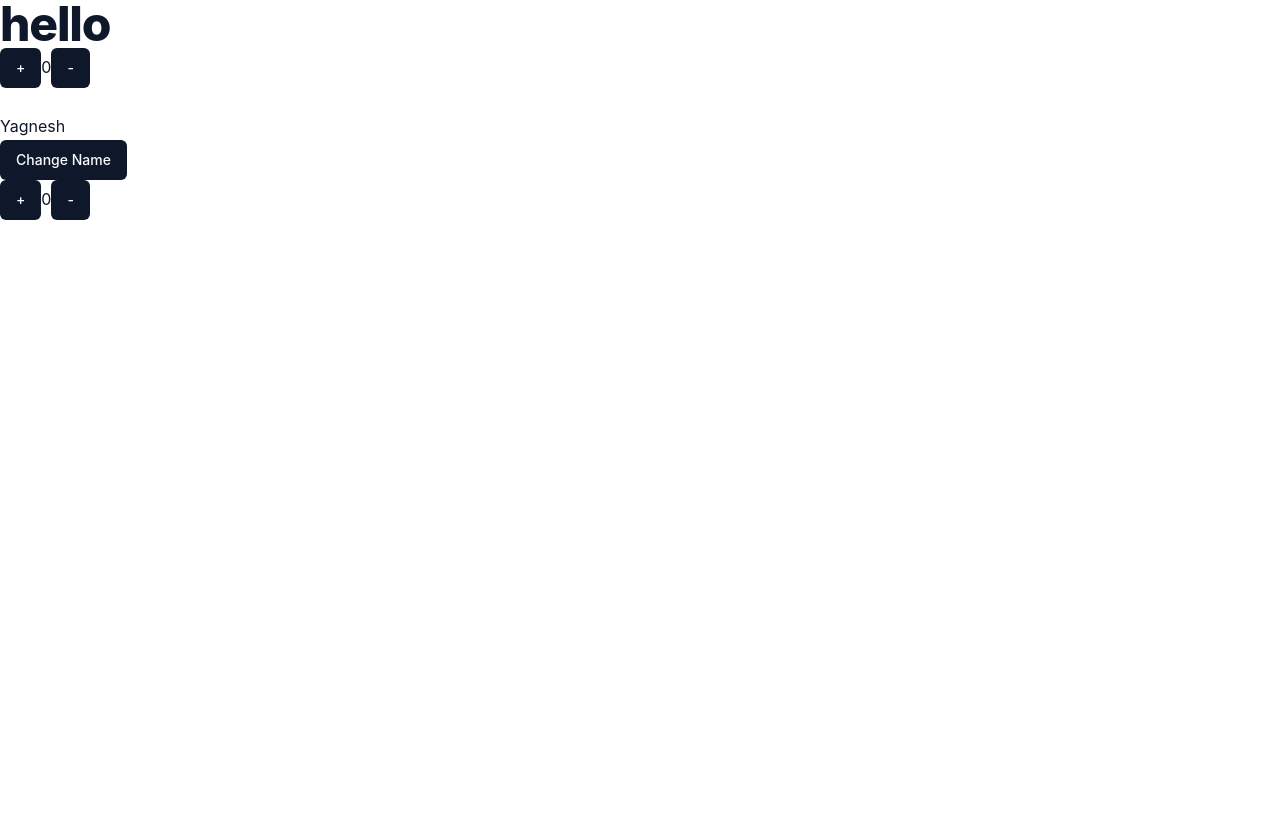
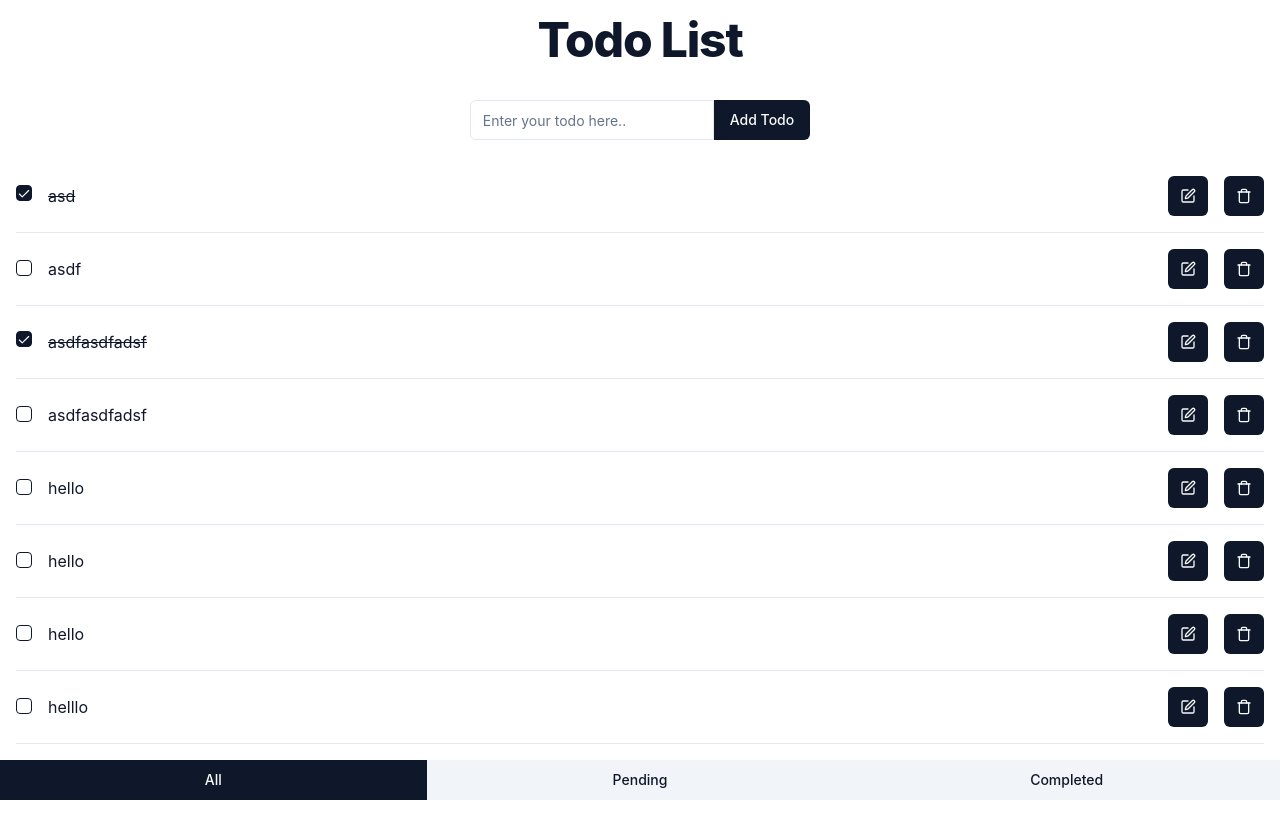
Before and after one commit to the-special-character/tsc-fs12, a React app: page / in a window 1280 px wide. Shown: the top 838 px of the page. Before the commit the page ends 800 px from the top, so only its background shows below. Built offline with nearby package versions, Linux system fonts and the light colour scheme; data requests are answered from the project's data file.

Commit message:
commit code

```diff
--- a/src/Todo/index.jsx
+++ b/src/Todo/index.jsx
@@ -1,210 +1,288 @@
-import React, { Component, createRef } from "react";
+import React, {
+  Component,
+  createRef,
+  useEffect,
+  useRef,
+  useState,
+} from "react";
 import TodoForm from "./todoForm";
 import TodoList from "./todoList";
 import TodoFilter from "./todoFilter";
 
-export default class Todo extends Component {
-  state = {
-    todoList: [],
-    filterType: "all",
-    status: [],
-  };
+const Todo = () => {
+  const todoText = useRef(null);
+  const [status, setStatus] = useState([]);
+  const [todoList, setTodoList] = useState([]);
+  const [filterType, setFilterType] = useState("all");
 
-  todoText = createRef();
-
-  componentDidMount() {
-    this.loadTodo("all");
-  }
-
-  loadTodo = async (filterType) => {
+  const loadTodo = async (ft) => {
     const currentState = "LOAD_TODO";
     try {
-      this.setState(({ status }) => {
-        return {
-          status: [
-            ...status,
+      setStatus((val) => [
+        ...val,
         {
           state: currentState,
           status: "loading",
           message: "Todo List is loading...",
         },
-          ],
-        };
-      });
+      ]);
 
       let url = "http://localhost:3000/todoList";
-      if (filterType !== "all") {
+      if (ft !== "all") {
         url += `?isDone=${filterType === "completed"}`;
       }
 
       const res = await fetch(url);
       const json = await res.json();
-      this.setState({ todoList: json, filterType });
+      setTodoList(json);
+      setFilterType(ft);
     } catch (error) {
     } finally {
-      this.setState(({ status }) => {
-        const index = status.findIndex((x) => x.state === currentState);
-        return {
-          status: [...status.slice(0, index), ...status.slice(index + 1)],
-        };
+      setStatus((val) => {
+        const index = val.findIndex((x) => x.state === currentState);
+        return [...val.slice(0, index), ...val.slice(index + 1)];
       });
     }
   };
 
-  addTodo = async (e) => {
-    const currentState = "ADD_TODO";
-    try {
-      e.preventDefault();
-      this.setState(({ status }) => {
-        return {
-          status: [
-            ...status,
-            {
-              state: currentState,
-              status: "loading",
-              message: "Todo List is loading...",
-            },
-          ],
-        };
-      });
+  const addTodo = () => {};
 
-      const todoTextRef = this.todoText.current;
+  const updateTodo = () => {};
 
-      const res = await fetch("http://localhost:3000/todoList", {
-        method: "POST",
-        body: JSON.stringify({
-          text: todoTextRef.value,
-          isDone: false,
-        }),
-        headers: {
-          "Content-Type": "application/json",
-          Accept: "application/json",
-        },
-      });
-      const json = await res.json();
+  const deleteTodo = () => {};
 
-      // async code
-      this.setState(
-        ({ todoList }) => {
-          return {
-            todoList: [...todoList, json],
-          };
-        },
-        () => {
-          // sync code
-          todoTextRef.value = "";
-        }
-      );
-    } catch (error) {
-    } finally {
-      this.setState(({ status }) => {
-        const index = status.findIndex((x) => x.state === currentState);
-        return {
-          status: [...status.slice(0, index), ...status.slice(index + 1)],
-        };
-      });
-    }
-  };
+  const addTodoStatus = status.find((x) => x.state === "ADD_TODO");
+  const loadTodoStatus = status.find((x) => x.state === "LOAD_TODO");
+  const deleteTodoStatus = status.filter((x) => x.state === "DELETE_TODO");
 
-  updateTodo = async (item) => {
-    try {
-      const res = await fetch(`http://localhost:3000/todoList/${item.id}`, {
-        method: "PUT",
-        body: JSON.stringify(item),
-        headers: {
-          "Content-Type": "application/json",
-          Accept: "application/json",
-        },
-      });
-
-      const json = await res.json();
-
-      this.setState(({ todoList }) => {
-        const index = todoList.findIndex((x) => x.id === item.id);
-        return {
-          todoList: [
-            ...todoList.slice(0, index),
-            json,
-            ...todoList.slice(index + 1),
-          ],
-        };
-      });
-    } catch (error) {}
-  };
-
-  deleteTodo = async (item) => {
-    const currentState = "DELETE_TODO";
-    try {
-      this.setState(({ status }) => {
-        return {
-          status: [
-            ...status,
-            {
-              id: item.id,
-              state: currentState,
-              status: "loading",
-              message: "Todo List is loading...",
-            },
-          ],
-        };
-      });
-
-      await fetch(`http://localhost:3000/todoList/${item.id}`, {
-        method: "DELETE",
-      });
-
-      this.setState(({ todoList }) => {
-        const index = todoList.findIndex((x) => x.id === item.id);
-        return {
-          todoList: [...todoList.slice(0, index), ...todoList.slice(index + 1)],
-        };
-      });
-    } catch (error) {
-    } finally {
-      this.setState(({ status }) => {
-        const index = status.findIndex(
-          (x) => x.state === currentState && x.id === item.id
-        );
-        return {
-          status: [...status.slice(0, index), ...status.slice(index + 1)],
-        };
-      });
-    }
-  };
-
-  onChangeFilterType = (filterType) => {
-    this.setState({ filterType });
-  };
-
-  render() {
-    const { todoList, filterType, status } = this.state;
-
-    const loadTodo = status.find((x) => x.state === "LOAD_TODO");
-    const addTodo = status.find((x) => x.state === "ADD_TODO");
-    const deleteTodo = status.filter((x) => x.state === "DELETE_TODO");
+  useEffect(() => {
+    loadTodo("all");
+  }, []);
 
   return (
-      <div className="h-screen bg-slate-300 flex flex-col items-center">
+    <div className="h-screen bg-slate-30addTodoStatus0 flex flex-col items-center">
       <h1 className="my-4">Todo List</h1>
-        <TodoForm addTodo={this.addTodo} ref={this.todoText} status={addTodo} />
-        {loadTodo?.status === "loading" ? (
+      <TodoForm addTodo={addTodo} ref={todoText} status={addTodoStatus} />
+      {loadTodoStatus?.status === "loading" ? (
         <div className="flex-1 m-4 items-center">
-            <h1>{loadTodo.message}</h1>
+          <h1>{loadTodoStatus.message}</h1>
         </div>
       ) : (
         <TodoList
           todoList={todoList}
-            updateTodo={this.updateTodo}
-            deleteTodo={this.deleteTodo}
+          updateTodo={updateTodo}
+          deleteTodo={deleteTodo}
           filterType={filterType}
-            status={deleteTodo}
+          status={deleteTodoStatus}
         />
       )}
-        <TodoFilter
-          filterType={filterType}
-          onChangeFilterType={this.loadTodo}
-        />
+      <TodoFilter filterType={filterType} onChangeFilterType={loadTodo} />
     </div>
   );
-  }
-}
+};
+
+export default Todo;
+
+// export default class Todo extends Component {
+//   state = {
+//     todoList: [],
+//     filterType: "all",
+//     status: [],//   };
+//   todoText = createRef();
+
+//   componentDidMount() {
+//     this.loadTodo("all");
+//   }
+
+//   loadTodo = async (filterType) => {
+//     const currentState = "LOAD_TODO";
+//     try {
+//       this.setState(({ status }) => {
+//         return {
+//           status: [
+//             ...status,
+//             {
+//               state: currentState,
+//               status: "loading",
+//               message: "Todo List is loading...",
+//             },
+//           ],
+//         };
+//       });
+
+//       let url = "http://localhost:3000/todoList";
+//       if (filterType !== "all") {
+//         url += `?isDone=${filterType === "completed"}`;
+//       }
+
+//       const res = await fetch(url);
+//       const json = await res.json();
+//       this.setState({ todoList: json, filterType });
+//     } catch (error) {
+//     } finally {
+//       this.setState(({ status }) => {
+//         const index = status.findIndex((x) => x.state === currentState);
+//         return {
+//           status: [...status.slice(0, index), ...status.slice(index + 1)],
+//         };
+//       });
+//     }
+//   };
+
+//   addTodo = async (e) => {
+//     const currentState = "ADD_TODO";
+//     try {
+//       e.preventDefault();
+//       this.setState(({ status }) => {
+//         return {
+//           status: [
+//             ...status,
+//             {
+//               state: currentState,
+//               status: "loading",
+//               message: "Todo List is loading...",
+//             },
+//           ],
+//         };
+//       });
+
+//       const todoTextRef = this.todoText.current;
+
+//       const res = await fetch("http://localhost:3000/todoList", {
+//         method: "POST",
+//         body: JSON.stringify({
+//           text: todoTextRef.value,
+//           isDone: false,
+//         }),
+//         headers: {
+//           "Content-Type": "application/json",
+//           Accept: "application/json",
+//         },
+//       });
+//       const json = await res.json();
+
+//       // async code
+//       this.setState(
+//         ({ todoList }) => {
+//           return {
+//             todoList: [...todoList, json],
+//           };
+//         },
+//         () => {
+//           // sync code
+//           todoTextRef.value = "";
+//         }
+//       );
+//     } catch (error) {
+//     } finally {
+//       this.setState(({ status }) => {
+//         const index = status.findIndex((x) => x.state === currentState);
+//         return {
+//           status: [...status.slice(0, index), ...status.slice(index + 1)],
+//         };
+//       });
+//     }
+//   };
+
+//   updateTodo = async (item) => {
+//     try {
+//       const res = await fetch(`http://localhost:3000/todoList/${item.id}`, {
+//         method: "PUT",
+//         body: JSON.stringify(item),
+//         headers: {
+//           "Content-Type": "application/json",
+//           Accept: "application/json",
+//         },
+//       });
+
+//       const json = await res.json();
+
+//       this.setState(({ todoList }) => {
+//         const index = todoList.findIndex((x) => x.id === item.id);
+//         return {
+//           todoList: [
+//             ...todoList.slice(0, index),
+//             json,
+//             ...todoList.slice(index + 1),
+//           ],
+//         };
+//       });
+//     } catch (error) {}
+//   };
+
+//   deleteTodo = async (item) => {
+//     const currentState = "DELETE_TODO";
+//     try {
+//       this.setState(({ status }) => {
+//         return {
+//           status: [
+//             ...status,
+//             {
+//               id: item.id,
+//               state: currentState,
+//               status: "loading",
+//               message: "Todo List is loading...",
+//             },
+//           ],
+//         };
+//       });
+
+//       await fetch(`http://localhost:3000/todoList/${item.id}`, {
+//         method: "DELETE",
+//       });
+
+//       this.setState(({ todoList }) => {
+//         const index = todoList.findIndex((x) => x.id === item.id);
+//         return {
+//           todoList: [...todoList.slice(0, index), ...todoList.slice(index + 1)],
+//         };
+//       });
+//     } catch (error) {
+//     } finally {
+//       this.setState(({ status }) => {
+//         const index = status.findIndex(
+//           (x) => x.state === currentState && x.id === item.id
+//         );
+//         return {
+//           status: [...status.slice(0, index), ...status.slice(index + 1)],
+//         };
+//       });
+//     }
+//   };
+
+//   onChangeFilterType = (filterType) => {
+//     this.setState({ filterType });
+//   };
+
+//   render() {
+//     const { todoList, filterType, status } = this.state;
+
+//     const loadTodo = status.find((x) => x.state === "LOAD_TODO");
+//     const addTodo = status.find((x) => x.state === "ADD_TODO");
+//     const deleteTodo = status.filter((x) => x.state === "DELETE_TODO");
+
+//     return (
+//       <div className="h-screen bg-slate-300 flex flex-col items-center">
+//         <h1 className="my-4">Todo List</h1>
+//         <TodoForm addTodo={this.addTodo} ref={this.todoText} status={addTodo} />
+//         {loadTodo?.status === "loading" ? (
+//           <div className="flex-1 m-4 items-center">
+//             <h1>{loadTodo.message}</h1>
+//           </div>
+//         ) : (
+//           <TodoList
+//             todoList={todoList}
+//             updateTodo={this.updateTodo}
+//             deleteTodo={this.deleteTodo}
+//             filterType={filterType}
+//             status={deleteTodo}
+//           />
+//         )}
+//         <TodoFilter
+//           filterType={filterType}
+//           onChangeFilterType={this.loadTodo}
+//         />
+//       </div>
+//     );
+//   }
+// }
--- a/src/index.jsx
+++ b/src/index.jsx
@@ -1,6 +1,6 @@
 import React, { memo, useEffect, useRef, useState } from "react";
 import { createRoot } from "react-dom/client";
-// import Todo from "./Todo";
+import Todo from "./Todo";
 import "./style.css";
 import { Button } from "./components/ui/button";
 
@@ -9,6 +9,8 @@ document.body.innerHTML = '<div id="app"></div>';
 
 // Render your React component instead
 const root = createRoot(document.getElementById("app"));
+
+root.render(<Todo />);
 
 // Life Cycle
 
@@ -33,93 +35,91 @@ const root = createRoot(document.getElementById("app"));
 // getDerivedStatFromError
 // ComponentDidCatch
 
-const Test = ({ name }) => {
-  const [username, setUsername] = useState(name);
+// const Test = ({ name }) => {
+//   const [username, setUsername] = useState(name);
 
-  useEffect(() => {
-    const mouseMove = () => {
-      console.log("mouse Moved");
-    };
+//   useEffect(() => {
+//     const mouseMove = () => {
+//       console.log("mouse Moved");
+//     };
 
-    document.addEventListener("mousemove", mouseMove);
-    // componnentwillunmount
-    return () => {
-      document.removeEventListener("mousemove", mouseMove);
-    };
-  }, []);
+//     document.addEventListener("mousemove", mouseMove);
+//     // componnentwillunmount
+//     return () => {
+//       document.removeEventListener("mousemove", mouseMove);
+//     };
+//   }, []);
 
-  return (
-    <>
-      <p>{username}</p>
-      <Button onClick={() => setUsername("virat")}>Change Name</Button>
-    </>
-  );
-};
+//   return (
+//     <>
+//       <p>{username}</p>
+//       <Button onClick={() => setUsername("virat")}>Change Name</Button>
+//     </>
+//   );
+// };
 
-const MemorizedTest = memo(Test);
+// const MemorizedTest = memo(Test);
 
-const Counter = ({ initCount }) => {
-  const [number, setNumber] = useState(initCount);
+// const Counter = ({ initCount }) => {
+//   const [number, setNumber] = useState(initCount);
 
-  useEffect(() => {
-    setNumber(initCount);
-  }, [initCount]);
+//   useEffect(() => {
+//     setNumber(initCount);
+//   }, [initCount]);
 
-  const inc = () => {
-    setNumber((val) => val + 1);
-  };
+//   const inc = () => {
+//     setNumber((val) => val + 1);
+//   };
 
-  const desc = () => {
-    setNumber((val) => val - 1);
-  };
+//   const desc = () => {
+//     setNumber((val) => val - 1);
+//   };
 
-  return (
-    <div>
-      <Button onClick={inc}>+</Button>
-      {number}
-      <Button onClick={desc}>-</Button>
-    </div>
-  );
-};
+//   return (
+//     <div>
+//       <Button onClick={inc}>+</Button>
+//       {number}
+//       <Button onClick={desc}>-</Button>
+//     </div>
+//   );
+// };
 
-const App = () => {
-  const [counter, setCounter] = useState(0);
-  const title = useRef(null);
-  const mounted = useRef(false);
+// const App = () => {
+//   const [counter, setCounter] = useState(0);
+//   const title = useRef(null);
+//   const mounted = useRef(false);
 
-  const inc = () => {
-    setCounter((val) => val + 1);
-  };
+//   const inc = () => {
+//     setCounter((val) => val + 1);
+//   };
 
-  const desc = () => {
-    setCounter((val) => val - 1);
-  };
+//   const desc = () => {
+//     setCounter((val) => val - 1);
+//   };
 
-  // componentDidMount + compnentDidUpdate
-  useEffect(() => {
-    if (mounted.current) {
-      console.log("componentDidMount + compnentDidUpdate");
-    }
-  }, [counter]);
+//   // componentDidMount + compnentDidUpdate
+//   useEffect(() => {
+//     if (mounted.current) {
+//       console.log("componentDidMount + compnentDidUpdate");
+//     }
+//   }, [counter]);
 
-  // componentDidMount
-  useEffect(() => {
-    console.log("Mounted");
-    console.log(title.current);
-    mounted.current = true;
-  }, []);
+//   // componentDidMount
+//   useEffect(() => {
+//     console.log("Mounted");
+//     console.log(title.current);
+//     mounted.current = true;
+//   }, []);
 
-  return (
-    <div>
-      <h1 ref={title}>hello</h1>
-      <Button onClick={inc}>+</Button>
-      {counter}
-      <Button onClick={desc}>-</Button>
-      {counter < 5 && <Test name="Yagnesh" />}
+//   return (
+//     <div>
+//       <h1 ref={title}>hello</h1>
+//       <Button onClick={inc}>+</Button>
+//       {counter}
+//       <Button onClick={desc}>-</Button>
+//       {counter < 5 && <Test name="Yagnesh" />}
 
-      <Counter initCount={counter} />
-    </div>
-  );
-};
-
-root.render(<App />);
+//       <Counter initCount={counter} />
+//     </div>
+//   );
+// };
```
Lines whose indentation alone changed are shown as unchanged.
